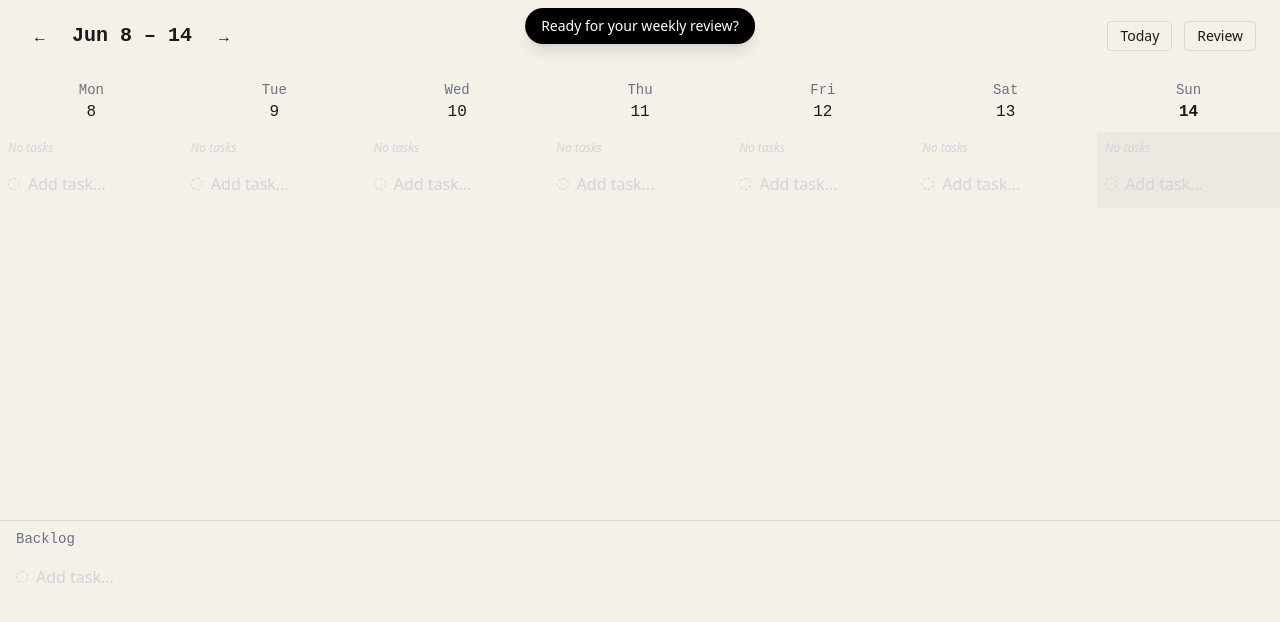
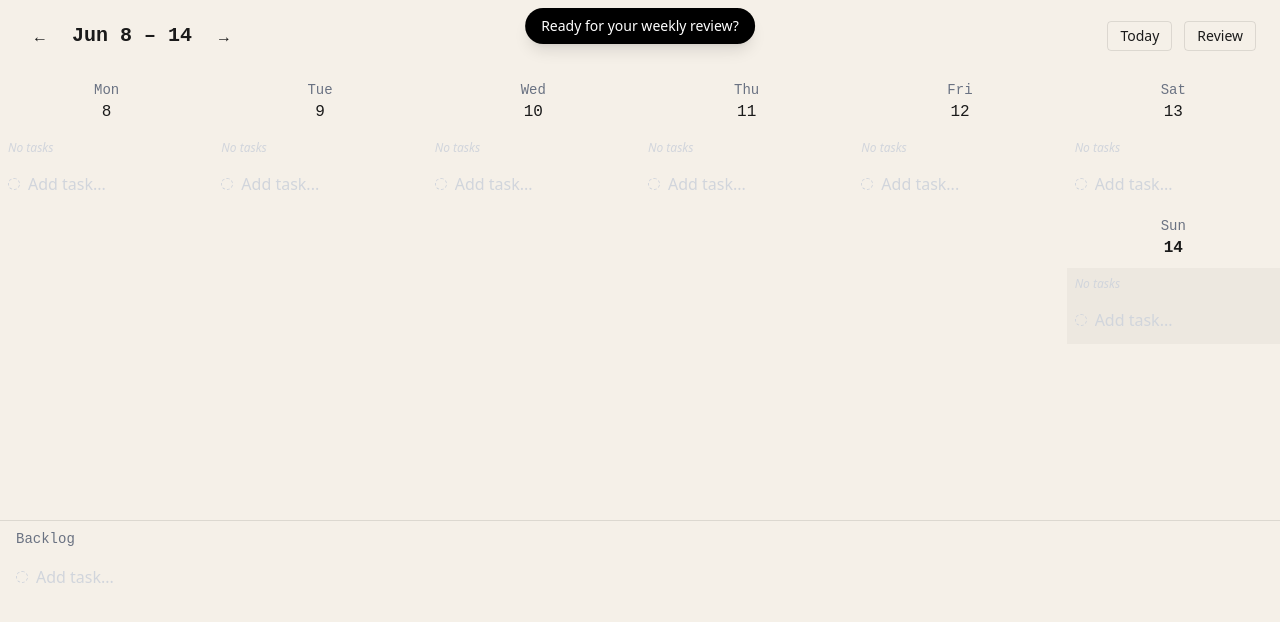
Before and after one commit to szsoma/weeklie, a React (Vite) app: page / in a window 1280 px wide. Shown: the top 622 px of the page. Built offline with nearby package versions, Linux system fonts and the light colour scheme; a web font is replaced by a local one.

Commit message:
fix: put Sunday under Saturday in weekend column

```diff
--- a/src/components/WeekGrid.tsx
+++ b/src/components/WeekGrid.tsx
@@ -14,13 +14,32 @@ export default function WeekGrid() {
     }
   }, [])
 
+  const weekdays = days.slice(0, 5) // Mon-Fri
+  const weekend = days.slice(5, 7)   // Sat-Sun
+
   return (
-    <div className="grid grid-cols-1 md:grid-cols-7 flex-1 min-h-0">
-      {days.map(day => (
-        <div key={day.toISOString()} ref={isToday(day) ? todayRef : undefined}>
-          <DayColumn date={day} />
+    <>
+      <div className="grid grid-cols-1 md:hidden flex-1 min-h-0 overflow-y-auto">
+        {days.map(day => (
+          <div key={day.toISOString()} ref={isToday(day) ? todayRef : undefined}>
+            <DayColumn date={day} />
+          </div>
+        ))}
+      </div>
+      <div className="hidden md:flex flex-1 min-h-0">
+        {weekdays.map(day => (
+          <div key={day.toISOString()} ref={isToday(day) ? todayRef : undefined} className="flex-1 min-w-0">
+            <DayColumn date={day} />
+          </div>
+        ))}
+        <div className="flex-1 min-w-0 flex flex-col">
+          {weekend.map(day => (
+            <div key={day.toISOString()} ref={isToday(day) ? todayRef : undefined} className="flex-1 min-h-0">
+              <DayColumn date={day} />
+            </div>
+          ))}
         </div>
-      ))}
-    </div>
+      </div>
+    </>
   )
 }
```
Also changed, not shown: 1 other file (tests, documents, lock files or other folders).
